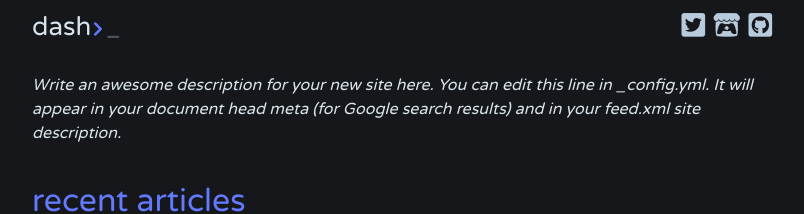
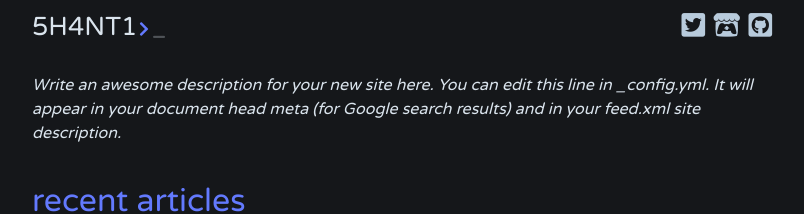
Before and after one commit to 5H4NT1/5H4NT1.github.io, a Jekyll site: the page built from index.html, in a window 1280 px wide. Shown: the top 214 px of the page, without its empty margins (238-1042 px from the left). Built offline with Jekyll 4.4.1, drawn with Linux system fonts in a browser that asks for light colours; the list of posts is cut into pages by our own code.

Commit message:
Update _config.yml

```diff
--- a/_config.yml
+++ b/_config.yml
@@ -1,6 +1,6 @@
-title: dash
+title: 5H4NT1
 author: GitHub User
-email: miguel-gonzalez@gmx.de
+email: shanti@disroot.org
 description: > # this means to ignore newlines until "show_exerpts:"
   Write an awesome description for your new site here. You can edit this
   line in _config.yml. It will appear in your document head meta (for
```
